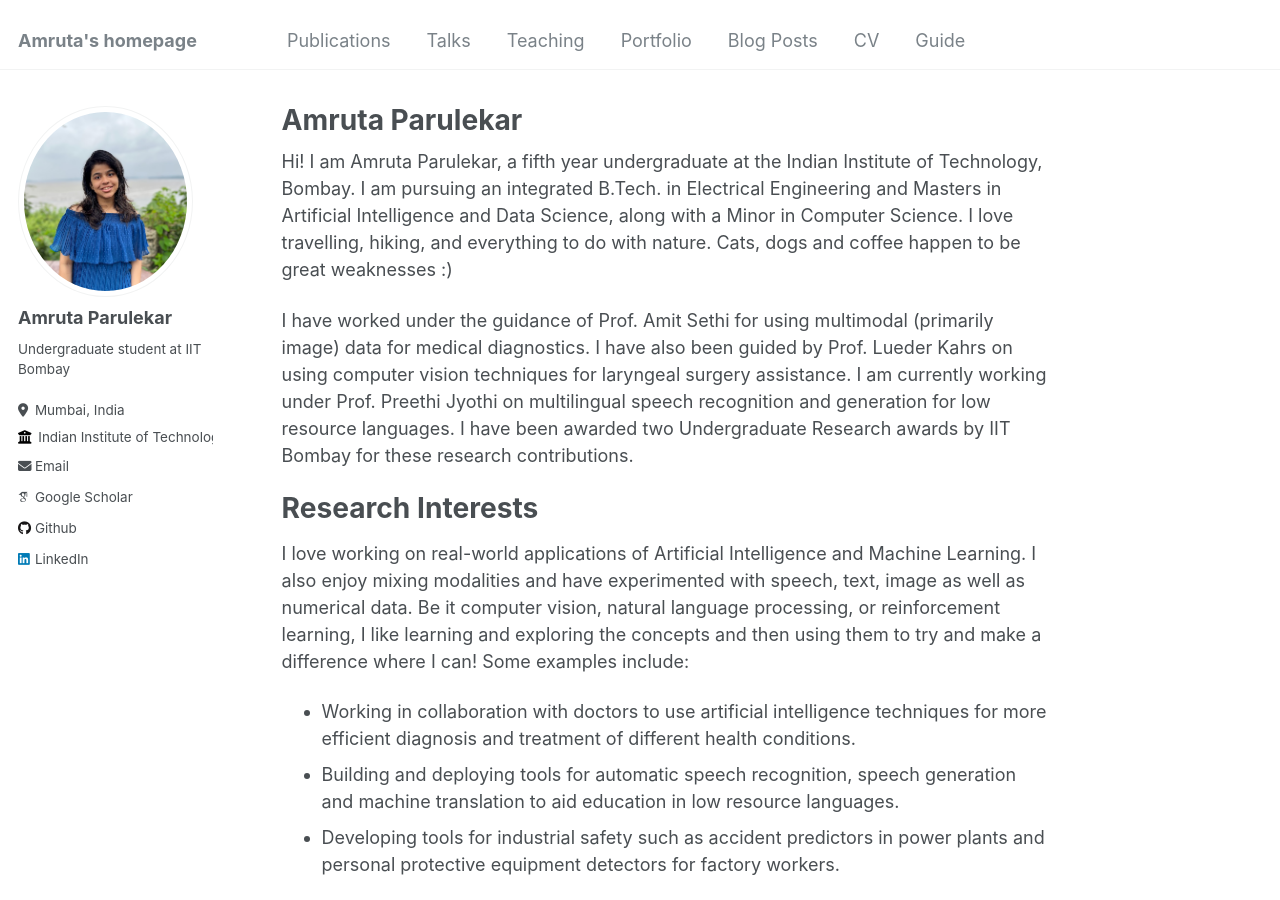
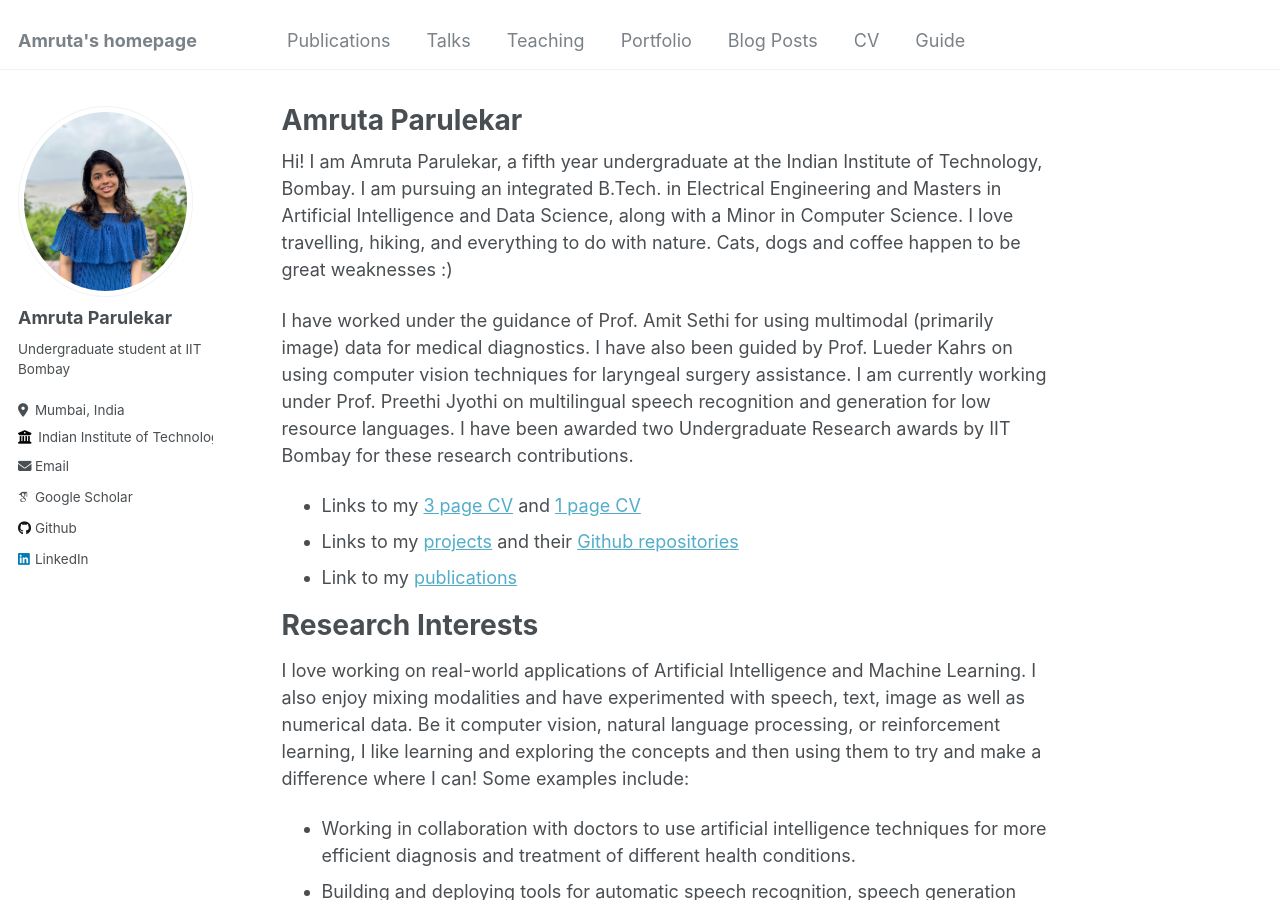
Before and after one commit to Amparulekar/Amparulekar.github.io, a Jekyll site: the page built from _pages/about.md, in a window 1280 px wide and 900 px high. Built offline with Jekyll 4.4.1, drawn with Linux system fonts in a browser that asks for light colours; some web fonts are replaced; a script that is not in the unit is left out.

Commit message:
homepagefinal

```diff
--- a/_pages/about.md
+++ b/_pages/about.md
@@ -11,6 +11,9 @@ Hi! I am Amruta Parulekar, a fifth year undergraduate at the Indian Institute of
 
 I have worked under the guidance of Prof. Amit Sethi for using multimodal (primarily image) data for medical diagnostics. I have also been guided by Prof. Lueder Kahrs on using computer vision techniques for laryngeal surgery assistance. I am currently working under Prof. Preethi Jyothi on multilingual speech recognition and generation for low resource languages. I have been awarded two Undergraduate Research awards by IIT Bombay for these research contributions.
 
+* Links to my [3 page CV](http://Amparulekar.github.io/files/3PG_UNIV_JULY2024.pdf) and [1 page CV](http://Amparulekar.github.io/files/1PG_UNIV_JULY2024.pdf)
+* Links to my [projects](http://Amparulekar.github.io/_portfolio) and their [Github repositories](https://github.com/Amparulekar?tab=repositories)
+* Link to my [publications](http://Amparulekar.github.io/_publications)
 
 Research Interests
 ======
@@ -31,9 +34,9 @@ table, td, th {
    border: none;
 }
 </style>
-**Jul 2024**       | Scored 332/340 in the Graduate Records Exam (GRE) and 115/120 in the TOEFL!
-**May 2024**       | At the 145th American Laryngological Association meet (COSM), Chicago, to present our poster on a computer vision pipeline for laryngoscopic image standardization!
-**Apr 2024**       | Awarded the Best Mentor Award under the department academic mentorship program at IIT Bombay!
+**Jul 2024** | Scored 332/340 in the Graduate Records Exam (GRE) and 115/120 in the TOEFL!
+**May 2024** | At the 145th American Laryngological Association meet (COSM), Chicago, to present our poster on a computer vision pipeline for laryngoscopic image standardization!
+**Apr 2024** | Awarded the Best Mentor Award under the department academic mentorship program at IIT Bombay!
 **Feb 2024** | At the Bioimaging conference (BIOSTEC), Rome, to present our paper on a novel loss function to combine datasets with different label sets for improved nucleus segmentation and classification - nominated for the Best Paper Award!
 **Jan 2024** | My work at the University of Toronto as first author, *A Computer Vision Pipeline for Laryngoscopic Image Standardization through Histogram Matching* was accepted to the 145th ALA meet as a poster presentation!
 **Dec 2023** | My work at the IIT Bombay as first author, *Combining Datasets with Different Label Sets for Improved Nucleus Segmentation and Classification* was accepted to the BIOIMAGING 2024 (BIOSTEC) conference!
```
Also changed, not shown: 2 other files.
